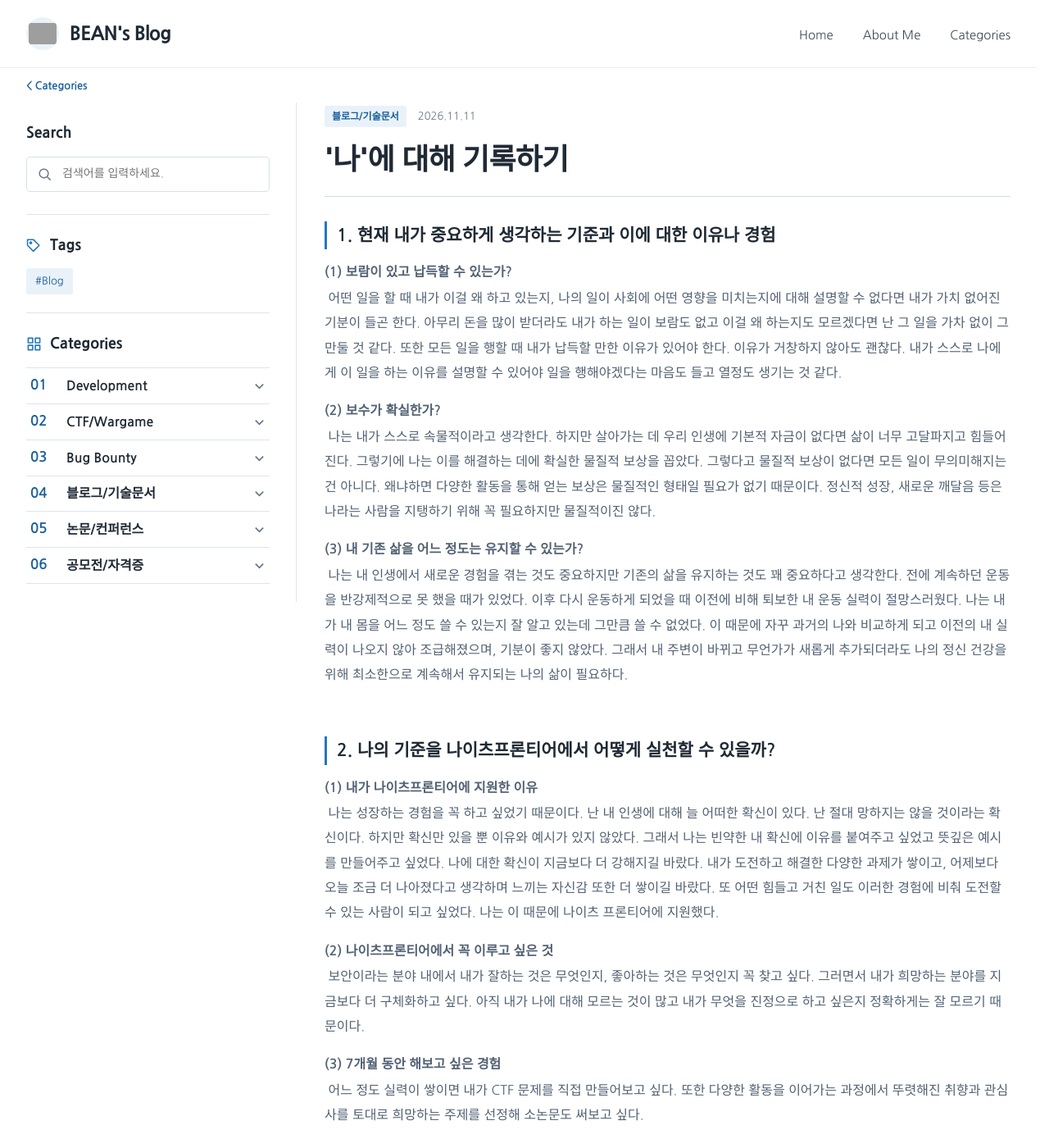
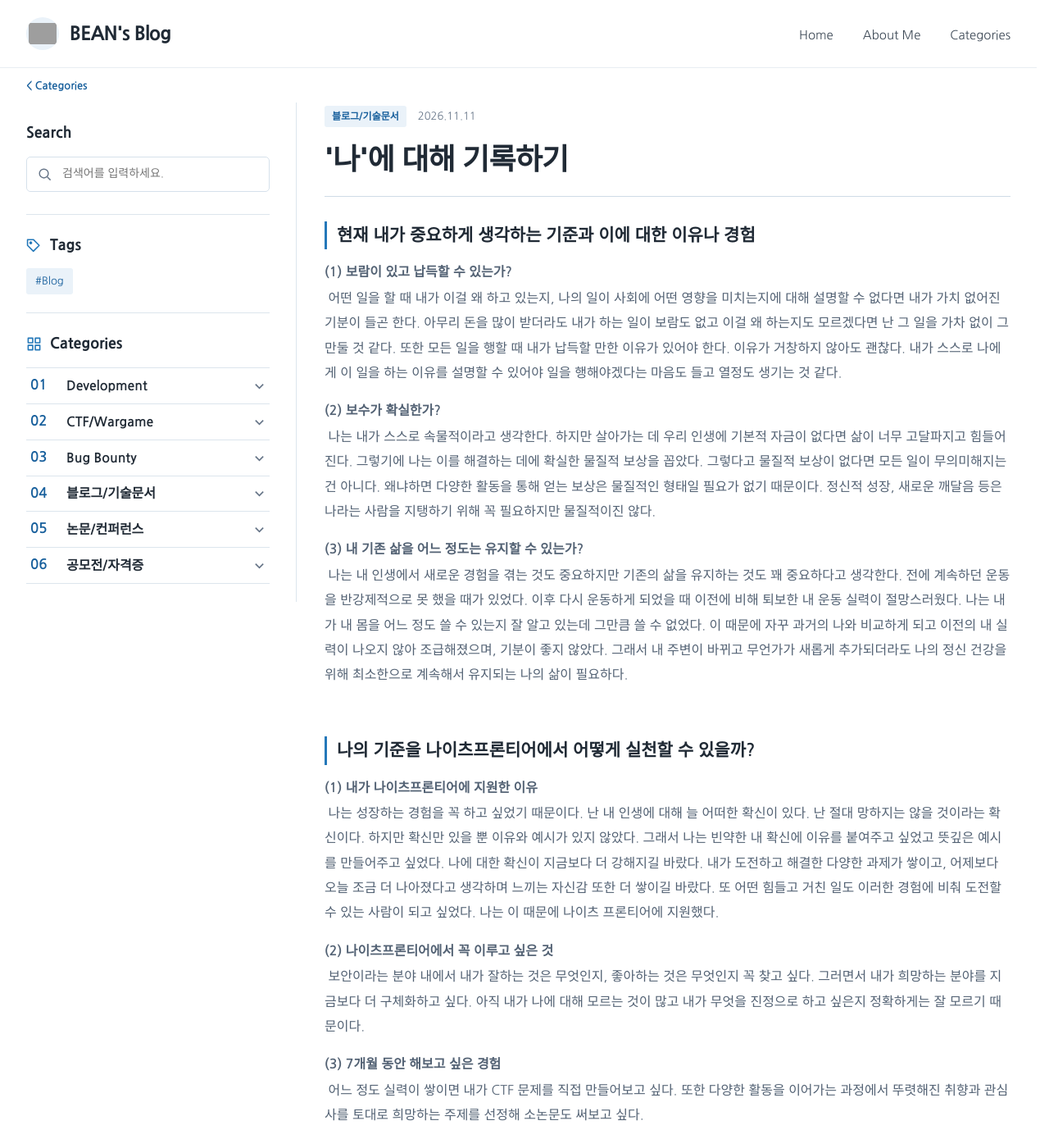
Before and after one commit to BEAN-CMD418/bean-cmd418.github.io, a Jekyll site: the page built from _posts/2026-11-12-first-post.md, in a window 1280 px wide and 1400 px high. Shown: the whole window at 82% size. Built offline with Jekyll 4.4.1, drawn with Linux system fonts in a browser that asks for light colours; some web fonts are replaced; grey boxes are pictures that could not be loaded.

Commit message:
Update headings and content in first post

```diff
--- a/_posts/2026-11-08-first-post.md
+++ b/_posts/2026-11-12-first-post.md
@@ -5,7 +5,7 @@ categories: [tech-docs]
 tags: [Blog]
 ---
 
-## 1. 현재 내가 중요하게 생각하는 기준과 이에 대한 이유나 경험
+## 현재 내가 중요하게 생각하는 기준과 이에 대한 이유나 경험
 
 **(1) 보람이 있고 납득할 수 있는가?** <br>
 &nbsp;어떤 일을 할 때 내가 이걸 왜 하고 있는지, 나의 일이 사회에 어떤 영향을 미치는지에 대해 설명할 수 없다면 내가 가치 없어진 기분이 들곤 한다. 아무리 돈을 많이 받더라도 내가 하는 일이 보람도 없고 이걸 왜 하는지도 모르겠다면 난 그 일을 가차 없이 그만둘 것 같다. 또한 모든 일을 행할 때 내가 납득할 만한 이유가 있어야 한다. 이유가 거창하지 않아도 괜찮다. 내가 스스로 나에게 이 일을 하는 이유를 설명할 수 있어야 일을 행해야겠다는 마음도 들고 열정도 생기는 것 같다.
@@ -17,7 +17,7 @@ tags: [Blog]
 &nbsp;나는 내 인생에서 새로운 경험을 겪는 것도 중요하지만 기존의 삶을 유지하는 것도 꽤 중요하다고 생각한다. 전에 계속하던 운동을 반강제적으로 못 했을 때가 있었다. 이후 다시 운동하게 되었을 때 이전에 비해 퇴보한 내 운동 실력이 절망스러웠다. 나는 내가 내 몸을 어느 정도 쓸 수 있는지 잘 알고 있는데 그만큼 쓸 수 없었다. 이 때문에 자꾸 과거의 나와 비교하게 되고 이전의 내 실력이 나오지 않아 조급해졌으며, 기분이 좋지 않았다. 그래서 내 주변이 바뀌고 무언가가 새롭게 추가되더라도 나의 정신 건강을 위해 최소한으로 계속해서 유지되는 나의 삶이 필요하다.
 <br><br>
 
-## 2. 나의 기준을 나이츠프론티어에서 어떻게 실천할 수 있을까?
+## 나의 기준을 나이츠프론티어에서 어떻게 실천할 수 있을까?
 
 **(1) 내가 나이츠프론티어에 지원한 이유** <br>
 &nbsp;나는 성장하는 경험을 꼭 하고 싶었기 때문이다. 난 내 인생에 대해 늘 어떠한 확신이 있다. 난 절대 망하지는 않을 것이라는 확신이다. 하지만 확신만 있을 뿐 이유와 예시가 있지 않았다. 그래서 나는 빈약한 내 확신에 이유를 붙여주고 싶었고 뜻깊은 예시를 만들어주고 싶었다. 나에 대한 확신이 지금보다 더 강해지길 바랐다. 내가 도전하고 해결한 다양한 과제가 쌓이고, 어제보다 오늘 조금 더 나아졌다고 생각하며 느끼는 자신감 또한 더 쌓이길 바랐다. 또 어떤 힘들고 거친 일도 이러한 경험에 비춰 도전할 수 있는 사람이 되고 싶었다. 나는 이 때문에 나이츠 프론티어에 지원했다.
```
